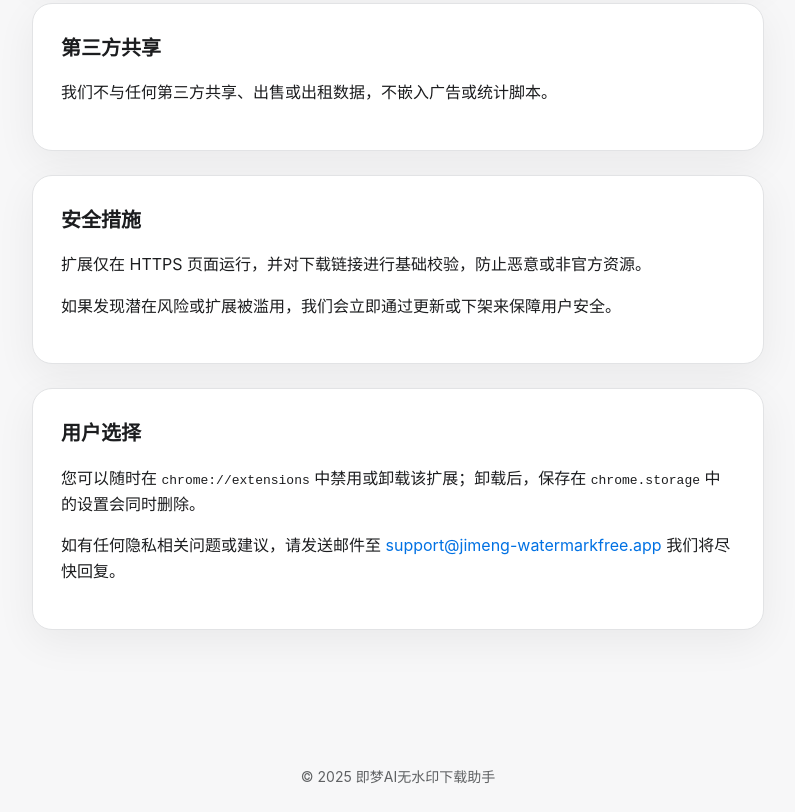
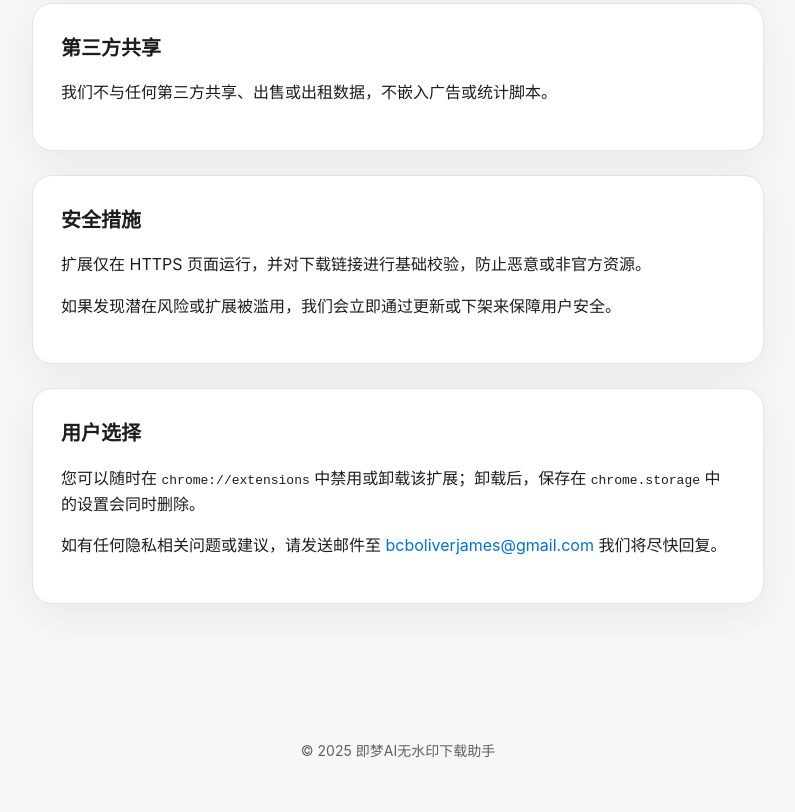
Before and after one commit to bcboliverjames-boop/jimeng-privacy, a plain HTML site: page index.html in a window 1280 px wide. Shown: the part 883-1695 px from the top of the page, without its empty margins (242-1037 px from the left). After the commit the page ends 1669 px from the top, so only its background shows below. Drawn offline with Linux system fonts and the light colour scheme.

Commit message:
Update contact email

```diff
--- a/index.html
+++ b/index.html
@@ -139,7 +139,7 @@
         <p>
           如有任何隐私相关问题或建议，请发送邮件至
           <a href="bcboliverjames@gmail.com"
-            >support@jimeng-watermarkfree.app</a
+            >bcboliverjames@gmail.com</a
           >
           我们将尽快回复。
         </p>
```
